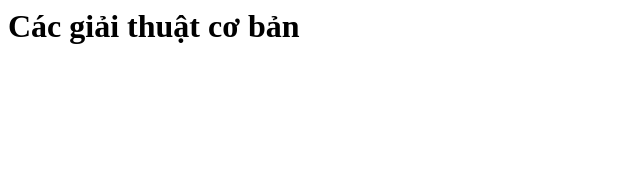
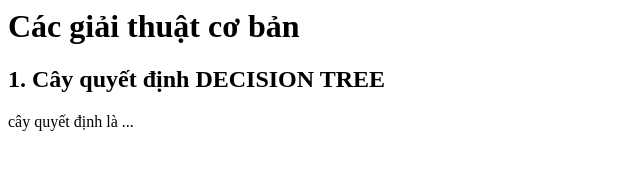
Before and after one commit to 1337Rinz/testLab, a plain HTML site: page index.html in a window 1280 px wide. Shown: the whole page, without its empty margins (0-640 px from the left). Drawn offline with Linux system fonts and the light colour scheme.

Commit message:
change sthing

```diff
--- a/index.html
+++ b/index.html
@@ -9,6 +9,8 @@
 
 <body>
     <h1> Các giải thuật cơ bản </h1>
+    <h2> 1. Cây quyết định DECISION TREE</h2>
+    <p> cây quyết định là ...</p>
 </body>
 
 </html>
```
